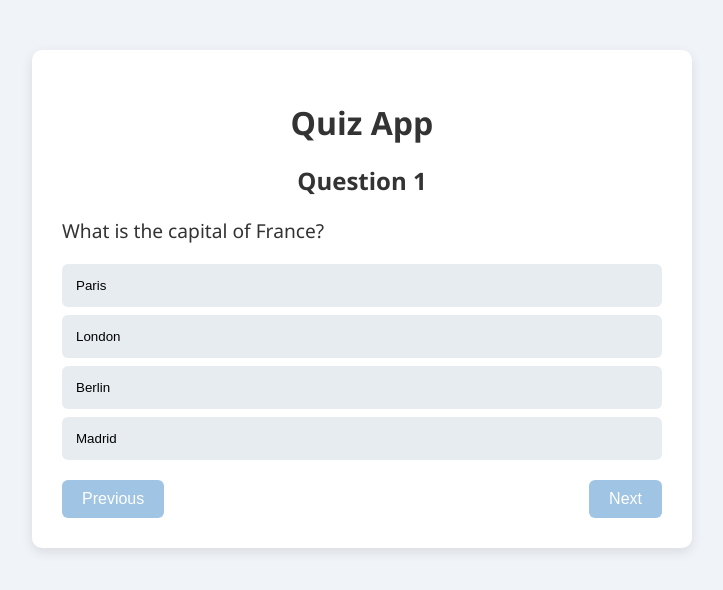
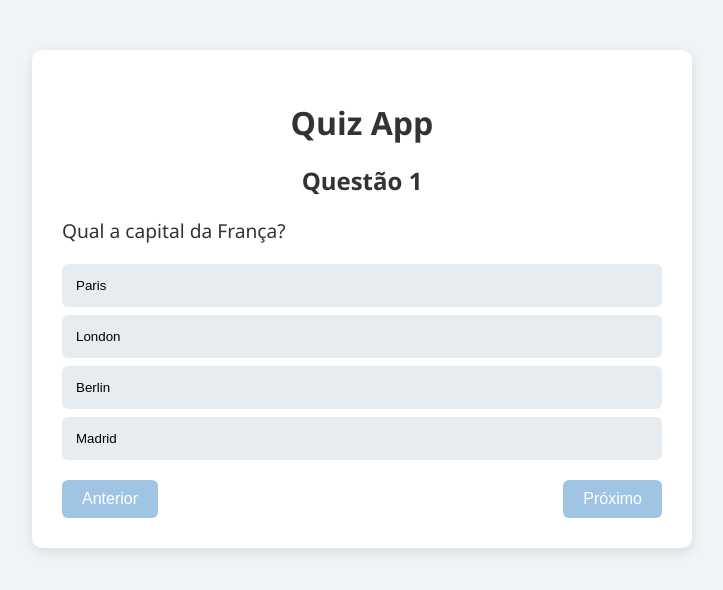
Before and after one commit to PedroSoaresss/teste, a React (Vite) app in the folder Quiz-App/: page / in a window 1280 px wide. Shown: the top 590 px of the page, without its empty margins (278-1001 px from the left). Built offline with nearby package versions, Linux system fonts and the light colour scheme.

Commit message:
chore: Version-finnaly

```diff
--- a/Quiz-App/src/components/quiz.jsx
+++ b/Quiz-App/src/components/quiz.jsx
@@ -1,24 +1,14 @@
 import React, { useState } from "react";
 import Results from "./results";
+import { questions } from "../utils/question";
 
 function Quiz() {
-  const questionsBank = [
-    {
-      question: "What is the capital of France?",
-      options: ["Paris", "London", "Berlin", "Madrid"],
-      answer: "Paris",
-    },
-    {
-      question: "What is 2 + 2?",
-      options: ["3", "4", "5", "6"],
-      answer: "4",
-    },
-  ];
-
-  const initialAnswers = Array(questionsBank.length).fill(null);
+  const initialAnswers = Array(questions.length).fill(null);
   const [optionsSelected, setOptionsSelected] = useState(initialAnswers);
   const [currentQuestion, setCurrentQuestion] = useState(0);
   const [isQuizFinished, setIsQuizFinished] = useState(false);
+
+  const isLastQuestion = currentQuestion === questions.length - 1;
 
   function handleOptionClick(option) {
     const newAnswers = [...optionsSelected];
@@ -27,7 +17,7 @@ function Quiz() {
   }
 
   function goToNext() {
-    if (currentQuestion === questionsBank.length - 1) {
+    if (isLastQuestion) {
       setIsQuizFinished(true);
     } else {
       setCurrentQuestion(currentQuestion + 1);
@@ -50,7 +40,7 @@ function Quiz() {
     return (
       <Results
         optionsSelected={optionsSelected}
-        questionsBank={questionsBank}
+        questionsBank={questions}
         restartQuiz={restartQuiz}
       />
     );
@@ -61,9 +51,9 @@ function Quiz() {
   return (
     <>
       <div>
-        <h2>Question {currentQuestion + 1}</h2>
-        <p className="question">{questionsBank[currentQuestion].question}</p>
-        {questionsBank[currentQuestion].options.map((option, index) => (
+        <h2>Questão {currentQuestion + 1}</h2>
+        <p className="question">{questions[currentQuestion].question}</p>
+        {questions[currentQuestion].options.map((option, index) => (
           <button
             key={index}
             className={`option ${selectedAnswer === option ? "selected" : ""}`}
@@ -75,10 +65,10 @@ function Quiz() {
       </div>
       <div className="nav-buttons">
         <button onClick={goToPrevious} disabled={currentQuestion === 0}>
-          Previous
+          Anterior
         </button>
         <button onClick={goToNext} disabled={!selectedAnswer}>
-          {currentQuestion === questionsBank.length - 1 ? "Finish Quiz" : "Next"}
+          {isLastQuestion ? "Finalizar Quiz" : "Próximo"}
         </button>
       </div>
     </>
--- a/Quiz-App/src/components/results.jsx
+++ b/Quiz-App/src/components/results.jsx
@@ -1,29 +1,37 @@
-function Results({questionsBank, optionsSelected, restartQuiz}) {
+function Results({ questionsBank, optionsSelected, restartQuiz }) {
   function getScore() {
     let finalScore = 0;
 
-
     optionsSelected.forEach((answer, index) => {
-        if (answer === questionsBank[index].answer) {
-
-            finalScore++;
-        }
+      if (answer === questionsBank[index].answer) {
+        finalScore++;
+      }
     });
 
     return finalScore;
   }
 
-
-
-    const score = getScore()
+  const score = getScore();
+  const questionComponent = () => {
+    if (score >= 7) {
+        return <p className="sucesso">Parabéns ! Você foi muito bem.</p>;}
+        else if (score <= 6){
+            return <p className="error"> Horrivél ! Tente novamente amigo.</p>
+        }
+  }
 
 
   return (
     <div>
-        <h2>Quiz Completed !</h2>
-        <p> Your Score:{score}/{questionsBank.length}</p>
-        <button className="restart-button" onClick={restartQuiz}>Restart Quiz</button>
-
+      <h2>Quiz Completo !</h2>
+      <p>
+        {questionComponent()}
+        {" "}
+        Sua Pontuação:{score}/{questionsBank.length}
+      </p>
+      <button className="restart-button" onClick={restartQuiz}>
+       Recomeçar
+      </button>
     </div>
   );
 }
--- /dev/null
+++ b/Quiz-App/src/utils/question.js
@@ -0,0 +1,52 @@
+  export const questions = [
+  {
+    question: "Qual a capital da França?",
+    options: ["Paris", "London", "Berlin", "Madrid"],
+    answer: "Paris",
+  },
+  {
+    question: "Quanto é 2 + 2?",
+    options: ["3", "4", "5", "6"],
+    answer: "4",
+  },
+  {
+    question: "Quem escreveu 'Dom Casmurro'?",
+    options: ["Machado de Assis", "José de Alencar", "Carlos Drummond", "Clarice Lispector"],
+    answer: "Machado de Assis",
+  },
+  {
+    question: "Qual é o maior planeta do Sistema Solar?",
+    options: ["Terra", "Júpiter", "Saturno", "Marte"],
+    answer: "Júpiter",
+  },
+  {
+    question: "Em que continente está o Egito?",
+    options: ["África", "Ásia", "Europa", "América"],
+    answer: "África",
+  },
+  {
+    question: "Qual é o elemento químico representado por 'O'?",
+    options: ["Ouro", "Osmio", "Oxigênio", "Ozônio"],
+    answer: "Oxigênio",
+  },
+  {
+    question: "Quem pintou a Mona Lisa?",
+    options: ["Leonardo da Vinci", "Michelangelo", "Van Gogh", "Picasso"],
+    answer: "Leonardo da Vinci",
+  },
+  {
+    question: "Em que ano o homem pisou na Lua pela primeira vez?",
+    options: ["1965", "1969", "1972", "1959"],
+    answer: "1969",
+  },
+  {
+    question: "Qual é o animal símbolo da Austrália?",
+    options: ["Coala", "Leão", "Canguru", "Águia"],
+    answer: "Canguru",
+  },
+  {
+    question: "Quantos segundos tem um minuto?",
+    options: ["60", "100", "30", "90"],
+    answer: "60",
+  }
+];
```
